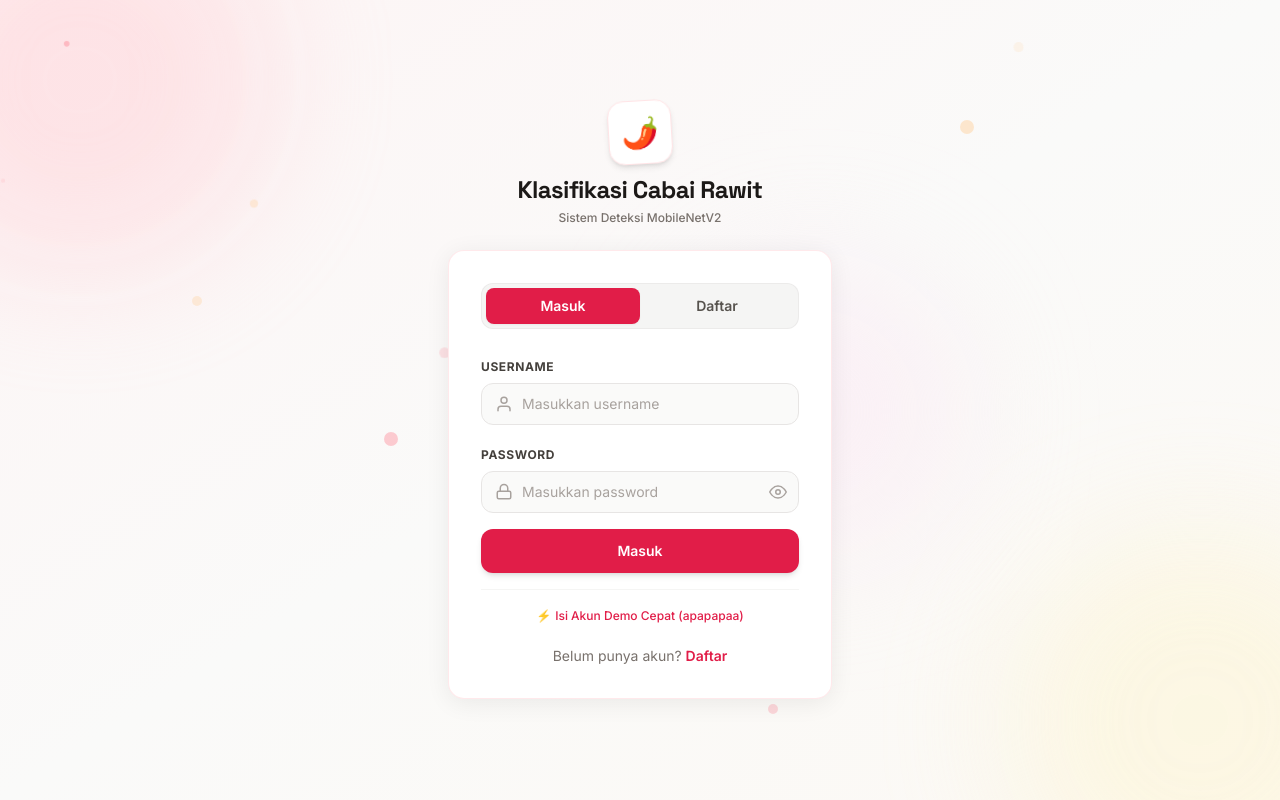
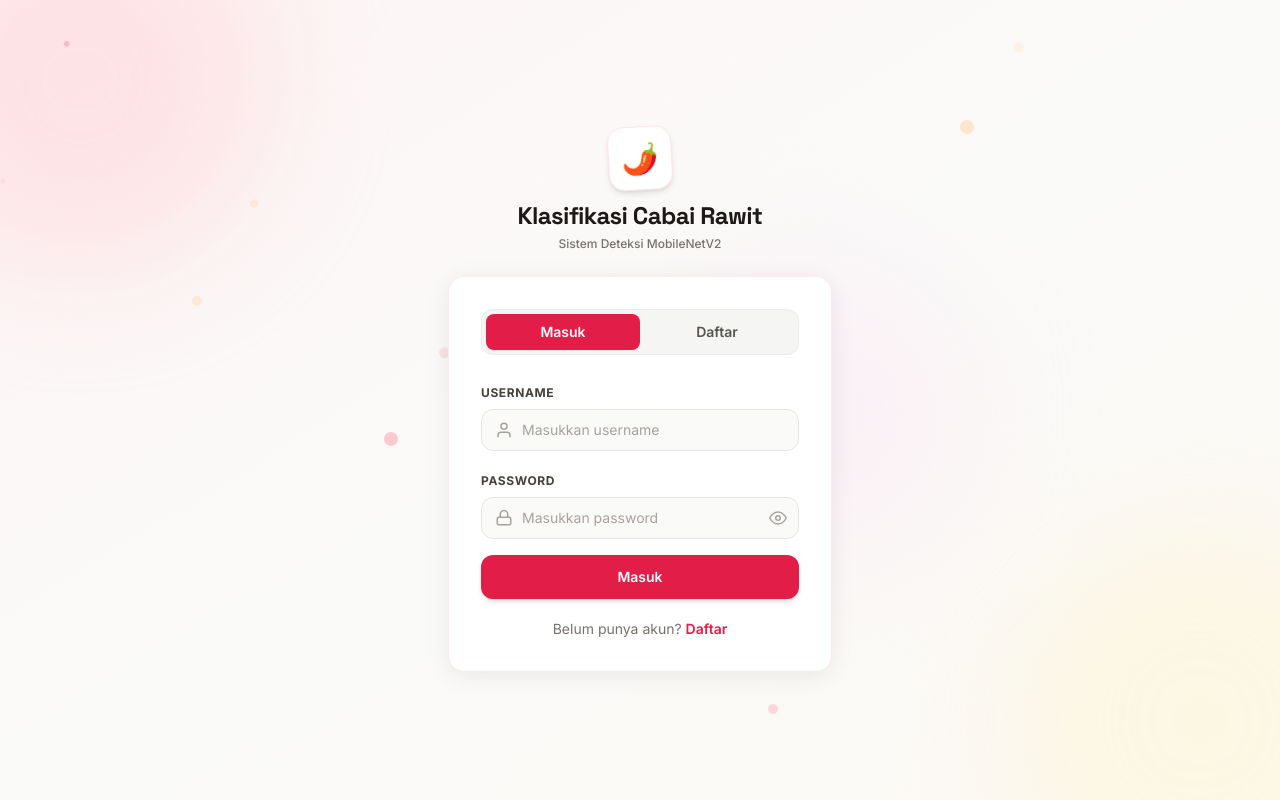
Before and after one commit to NaryaNardiansah/capstone_project, a Next.js app in the folder frontend/: page / in a window 1280 px wide. Built offline with nearby package versions, Linux system fonts and the light colour scheme.

Commit message:
fix(auth): hapus shortcut dan tombol akun demo

```diff
--- a/frontend/src/app/page.jsx
+++ b/frontend/src/app/page.jsx
@@ -65,17 +65,6 @@ export default function AuthPage() {
     }));
   };
 
-  // Shortcut cepat untuk isi akun demo pengujian
-  const handleQuickFill = () => {
-    setMode('login');
-    setForm({
-      username: 'apapapaa',
-      email: '',
-      password: 'Parkir123!',
-      confirmPassword: '',
-    });
-    setError('');
-  };
 
   const handleSubmit = async (e) => {
     e.preventDefault();
@@ -379,19 +368,6 @@ export default function AuthPage() {
             </button>
           </form>
 
-          {/* Quick Demo Fill Helper */}
-          {isLogin && (
-            <div className="mt-4 pt-3 border-t border-stone-100 text-center">
-              <button
-                type="button"
-                onClick={handleQuickFill}
-                className="text-xs text-rose-600 hover:text-rose-700 font-medium hover:underline transition-all inline-flex items-center gap-1"
-              >
-                <span>⚡</span>
-                <span>Isi Akun Demo Cepat (apapapaa)</span>
-              </button>
-            </div>
-          )}
 
           {/* Switch mode */}
           <p className="mt-5 text-center text-sm text-stone-500">
```
